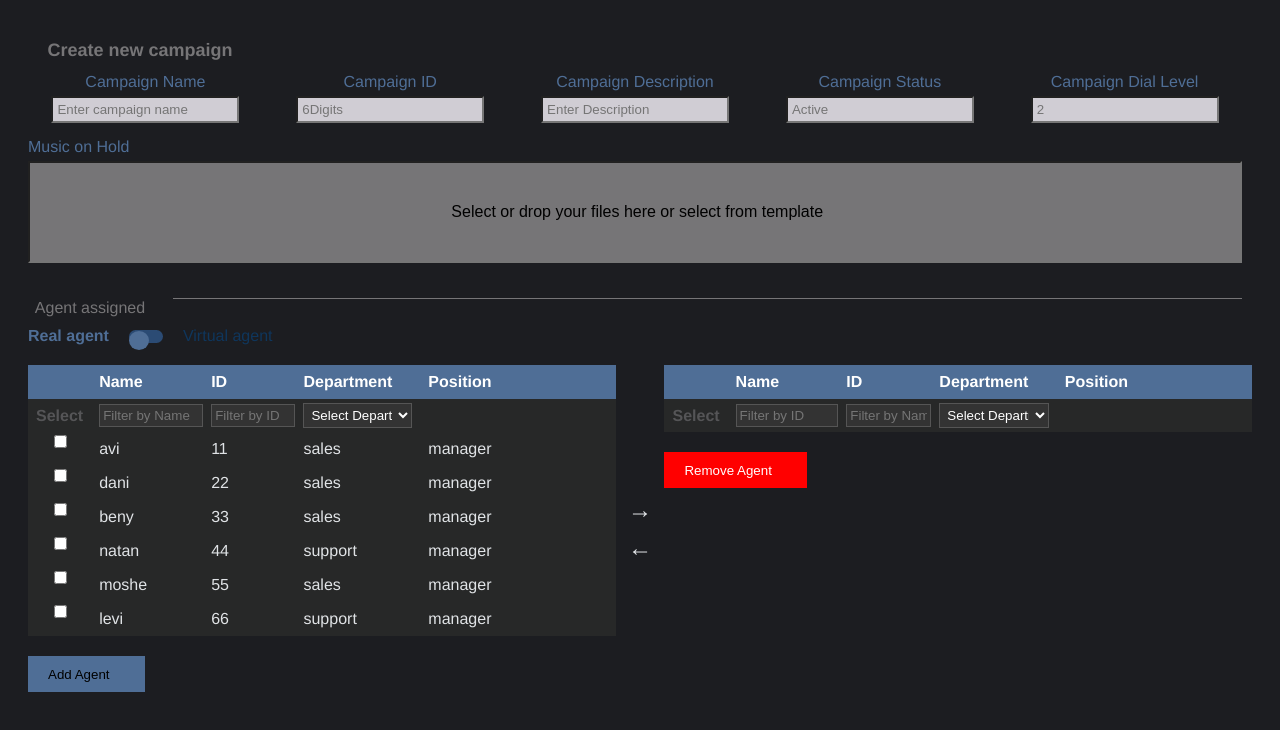
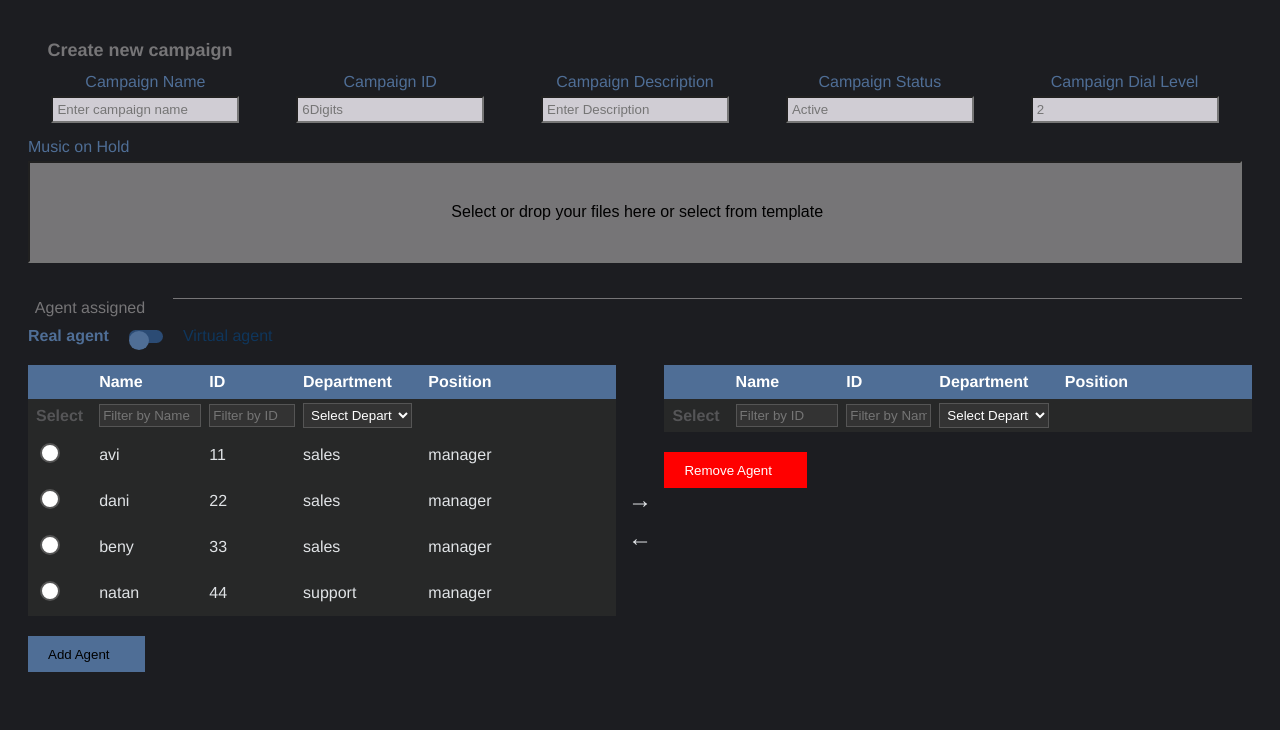
Before and after one commit to EstyFishof/Voxonics, a Vue app in the folder voxonics/: page / in a window 1280 px wide. Shown: the top 730 px of the page. Built offline with nearby package versions, Linux system fonts and the light colour scheme.

Commit message:
a
more changes

```diff
--- a/voxonics/src/components/EmployeeTable.vue
+++ b/voxonics/src/components/EmployeeTable.vue
@@ -1,4 +1,3 @@
-
 <template>
   <div class="container">
     <div class="tables-container">
@@ -31,10 +30,7 @@
           </thead>
           <tbody>
             <tr v-for="agent in filteredAgents" :key="agent.id">
-              <label>
-        <input type="checkbox" v-model="selectedInSelectedTable" :value="agent" />
-        <span></span>
-      </label>
+              <td><input type="checkbox" v-model="selectedAgents" :value="agent" /></td>
               <td>{{ agent.name }}</td>
               <td>{{ agent.id }}</td>
               <td>{{ agent.department }}</td>
@@ -105,10 +101,7 @@ export default {
         { name: "avi", id: 11, department: "sales", position: "manager" },
         { name: "dani", id: 22, department: "sales", position: "manager" },
         { name: "beny", id: 33, department: "sales", position: "manager" },
-        { name: "natan", id: 44, department: "support", position: "manager" },
-        { name: "moshe", id: 55, department: "sales", position: "manager" },
-        { name: "levi", id: 66, department: "support", position: "manager" }
-
+        { name: "natan", id: 44, department: "support", position: "manager" }
       ],
       filters: {
         name: "",
@@ -238,8 +231,8 @@ export default {
   text-align: left;
 }
 .header-row {
-  background-color: #4f6e96; /* צבע רקע לשורה הראשונה */
-  color: white; /* צבע טקסט */
+  background-color: #4f6e96; /* Header row background color */
+  color: white; /* Header row text color */
 }
 
 .filter-row th {
@@ -250,10 +243,10 @@ export default {
 .filter-row input,
 .filter-row select {
   width: 100%;
-  background-color: #333; /* צבע הרקע החדש */
-  color: #fff; /* צבע הטקסט */
-  border: 1px solid #555; /* גבול הקלט */
-  padding: 3px; /* ריפוד פנימי */
+  background-color: #333; /* New background color */
+  color: #fff; /* Text color */
+  border: 1px solid #555; /* Input border */
+  padding: 3px; /* Internal padding */
 }
 
 button {
@@ -328,7 +321,32 @@ button:hover {
 .sort-desc::after {
   content: ' ↓';
 }
-.selected-table input[type="checkbox"]:checked {
+input[type="checkbox"] {
+  appearance: none;
+  width: 20px;
+  height: 20px;
+  border-radius: 50%;
+  border: 2px solid #555;
+  outline: none;
+  cursor: pointer;
+  background-color: #fff;
+  position: relative;
+}
+
+input[type="checkbox"]:checked {
+  background-color: #4f6e96;
+}
+/* input[type="checkbox"]:checked {
   background-color: red;
+} */
+
+input[type="checkbox"]:checked::before {
+  content: '✔';
+  position: absolute;
+  top: 50%;
+  left: 50%;
+  transform: translate(-50%, -50%);
+  color: white;
+  font-size: 14px;
 }
 </style>
```
